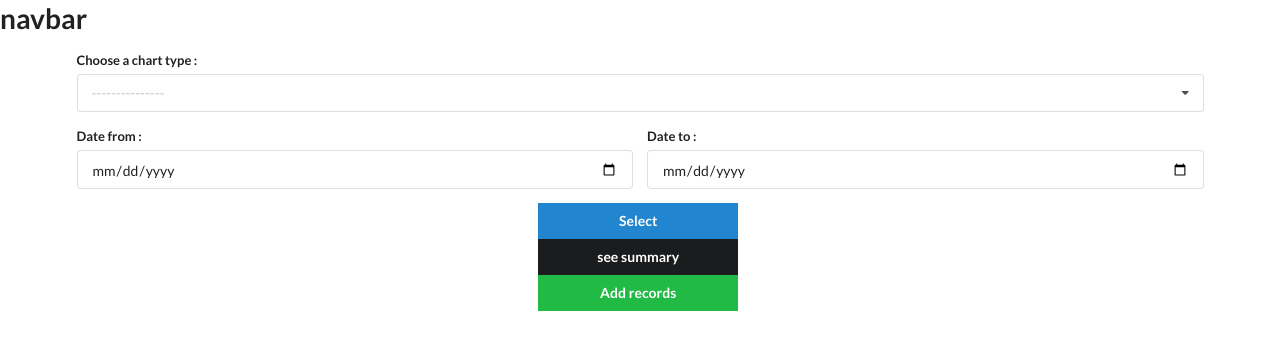
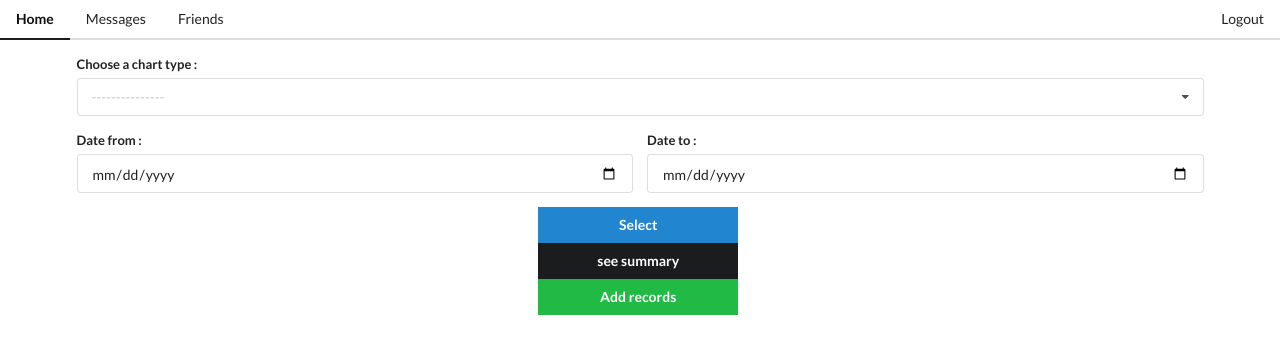
Before and after one commit to mhammed2020/django-with-pandas, a Django app: page /performance/ in a window 1280 px wide. Shown: the top 354 px of the page. Run offline with Django 3.2, Linux system fonts and the light colour scheme; data comes from the database, SQL or seed files in the repository; both versions use the stored data as it was after the commit; some libraries are stand-ins or nearby versions.

Commit message:
add navbar to ou app

```diff
--- a/products/utils.py
+++ b/products/utils.py
@@ -50,7 +50,7 @@ def get_simple_plot(chart_type, *args, **kwargs):
         sns.countplot('name', data=data)
 
 
-    # plt.xticks(rotation=45)
+    plt.xticks(rotation=45)
     plt.tight_layout()
 
     graph = get_image()
--- a/templates/navbar.html
+++ b/templates/navbar.html
@@ -1,3 +1,16 @@
-<h1>
-    navbar
-</h1>
+<div class="ui secondary pointing menu">
+    <a class="active item">
+      Home
+    </a>
+    <a class="item">
+      Messages
+    </a>
+    <a class="item">
+      Friends
+    </a>
+    <div class="right menu">
+      <a class="ui item">
+        Logout
+      </a>
+    </div>
+  </div>
```
Also changed, not shown: db.sqlite3.
